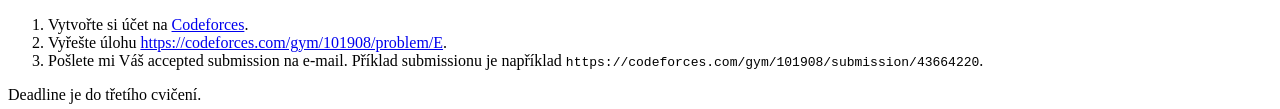
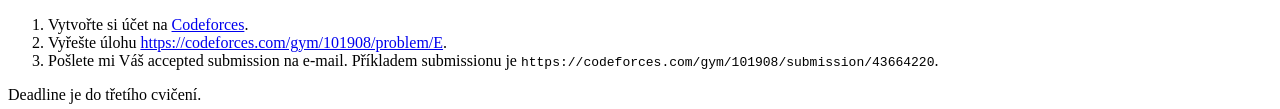
Before and after one commit to vutunganh/personal-webpage, a plain HTML site: page ag1.html in a window 1280 px wide. Shown: the part 1102-1211 px from the top of the page. Drawn offline with Linux system fonts and the light colour scheme.

Commit message:
such czech

```diff
--- a/ag1.html
+++ b/ag1.html
@@ -63,7 +63,7 @@ PAGE_TITLE Cvičení předmětu BI-AG1
     <ol>
       <li>Vytvořte si účet na <a href="https://codeforces.com/">Codeforces</a>.</li>
       <li>Vyřešte úlohu <a href="https://codeforces.com/gym/101908/problem/E">https://codeforces.com/gym/101908/problem/E</a>.</li>
-      <li>Pošlete mi Váš accepted submission na e-mail. Příklad submissionu je například <code>https://codeforces.com/gym/101908/submission/43664220</code>.</li>
+      <li>Pošlete mi Váš accepted submission na e-mail. Příkladem submissionu je <code>https://codeforces.com/gym/101908/submission/43664220</code>.</li>
     </ol>
     Deadline je do třetího cvičení.
     <!-- __END_CONTENT__ -->
```
